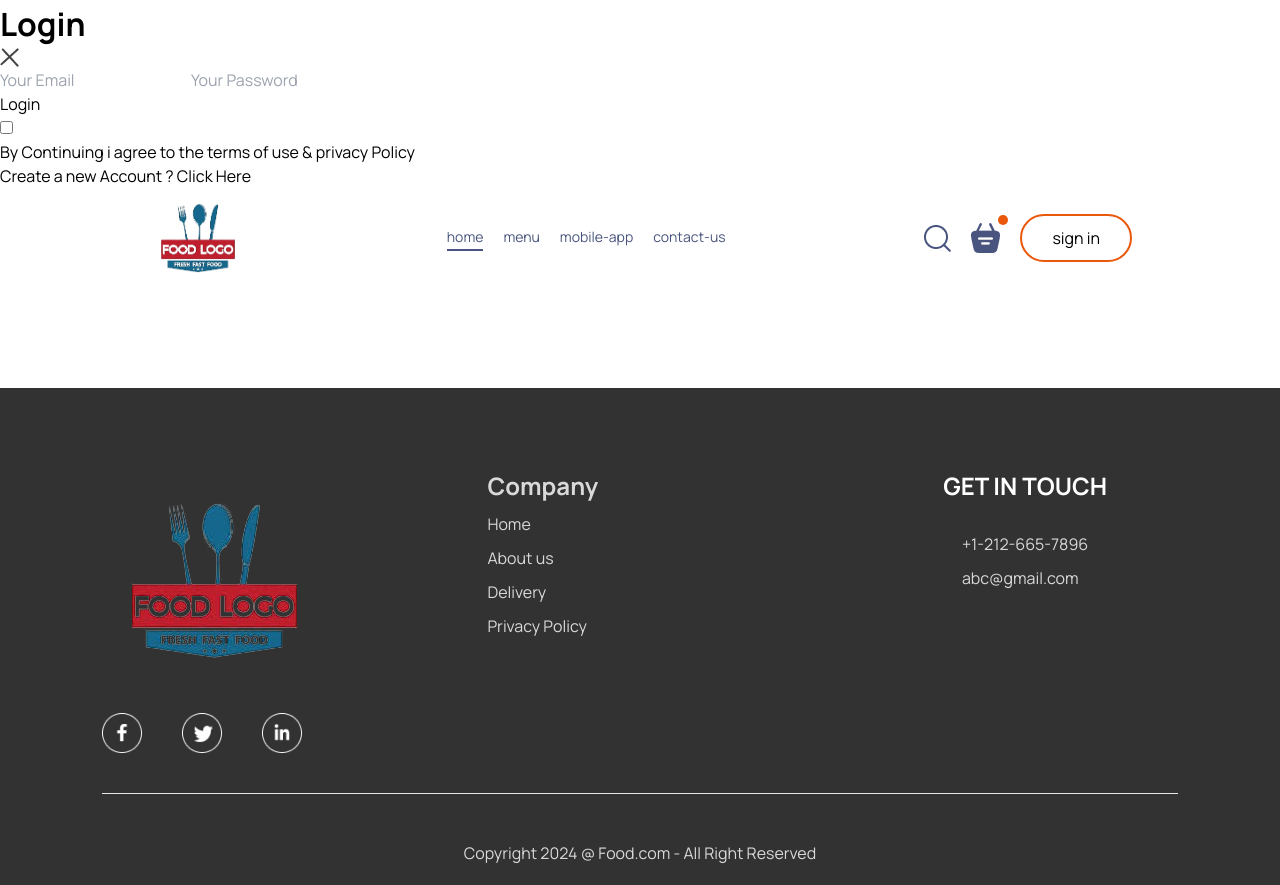
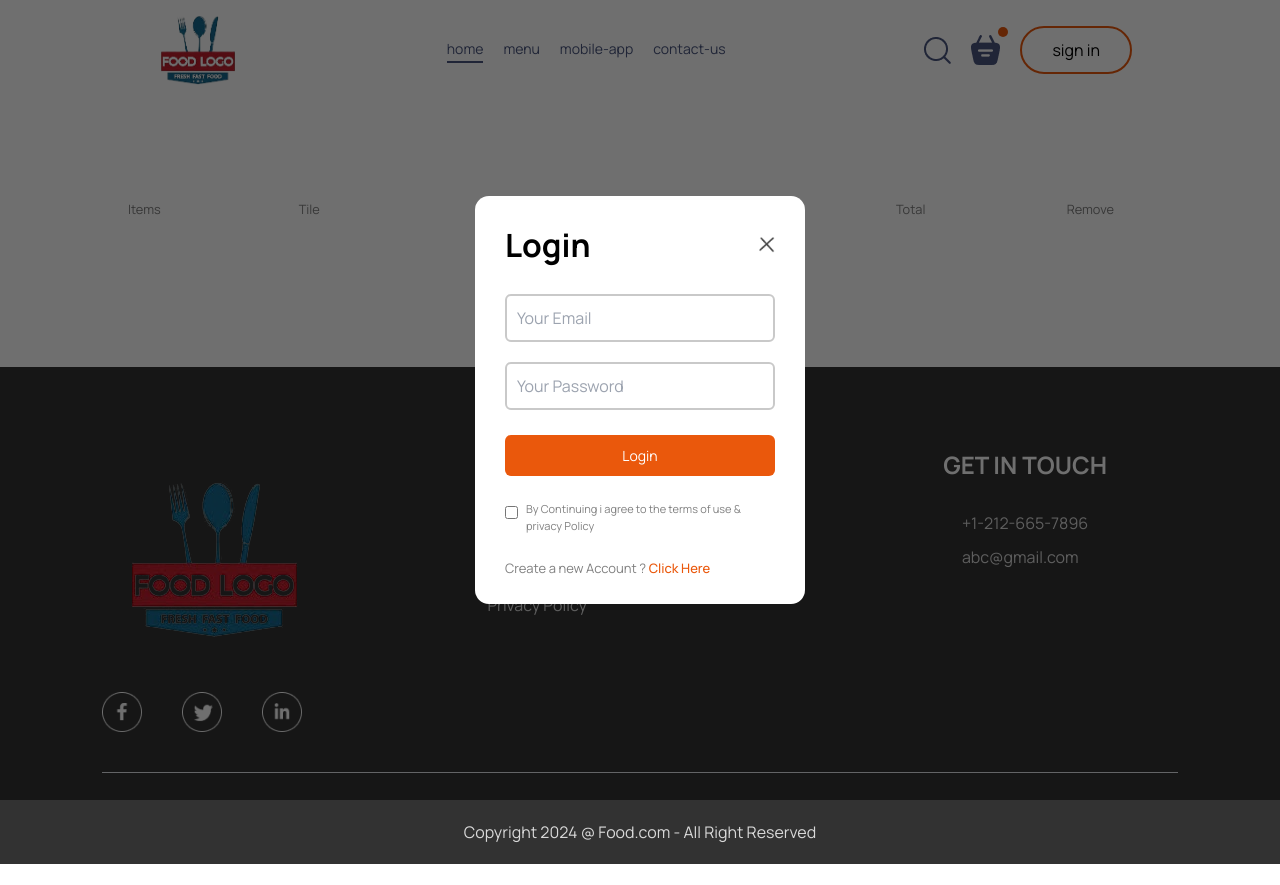
Before and after one commit to SalmanMohammed2001/Food-Deliviry-Frontend, a React app: page /cart in a window 1280 px wide. Both pictures are taken after a click on the button "sign in". After the commit the page ends 864 px from the top, so only its background shows below. Built offline with nearby package versions, Linux system fonts and the light colour scheme; the HTML template or start-up script is replaced by a standard one.

Commit message:
cart Componet show cart Items and remove cart items

```diff
--- a/src/App.css
+++ b/src/App.css
@@ -52,6 +52,45 @@ a{
     transform: scale(1.05);
 }
 
+
+
+
+/*=========login popup*/
+.login-popup-container{
+    place-self: center;
+    width: max(23vw,330px);
+    color: #808080;
+    background-color: white;
+    display: flex;
+    flex-direction: column;
+    gap: 25px;
+    padding: 25px 30px ;
+    border-radius: 14px;
+    animation: fadeIn 0.5s;
+}
+
+
+/*=========login popup*/
+
+
+
+/*=========cart============================*/
+
+.cart-item-title{
+    display: grid;
+    grid-template-columns: 1fr 1.5fr 1fr 1fr 1fr 0.5fr;
+    align-items: center;
+    color: grey;
+    font-size: max(1vw,12px);
+}
+
+
+.cart-item-item{
+    margin: 10px 0;
+    color: black;
+}
+
+/*=====================================*/
 @media (max-width: 1050px) {
     .navbar .logo{
         width: 140px;
--- a/src/components/LoginPopup/LoginPopup.tsx
+++ b/src/components/LoginPopup/LoginPopup.tsx
@@ -1,4 +1,5 @@
 import {useState} from "react";
+// @ts-ignore
 import {assets} from "../../assets/assets";
 
 
@@ -8,27 +9,27 @@ const LoginPopup=({setShowLogin})=>{
 
 
     return(
-        <div className={"login-popup"}>
-            <form action="" className={"login-popup-container"}>
-                <div className={"login-popup-title"}>
+        <div className={"login-popup absolute z-20 w-[100%] h-[100%] bg-[#00000090] grid"}>
+            <form action="" className={"login-popup-container "}>
+                <div className={"login-popup-title flex justify-between items-center text-black"}>
                     <h2 className={"text-[32px] font-bold"}>{currState}</h2>
-                    <img onClick={()=>setShowLogin(false)} src={assets.cross_icon} alt=""/>
+                    <img className={"w-[16px] cursor-pointer"} onClick={()=>setShowLogin(false)} src={assets.cross_icon} alt=""/>
                 </div>
 
-                <div className={"login-popup-input"}>
-                    {currState === "Login" ? <></> : <input type="text" placeholder={"Your Name"} required/>}
+                <div className={"login-popup-input flex flex-col gap-[20px]"}>
+                    {currState === "Login" ? <></> : <input className={"outline-none  p-[10px] border-[#c9c9c9] border-2 border-solid rounded-md  "} type="text" placeholder={"Your Name"} required/>}
 
-                    <input type="email" placeholder={"Your Email"} required/>
-                    <input type="password" placeholder={"Your Password"} required/>
+                    <input  className={"outline-none  p-[10px] border-[#c9c9c9] border-2 border-solid rounded-md  "} type="email" placeholder={"Your Email"} required/>
+                    <input  className={"outline-none   p-[10px] border-[#c9c9c9] border-2 border-solid rounded-md "} type="password" placeholder={"Your Password"} required/>
                 </div>
 
-                <button>{currState == "Sign Up"?"Create Account":"Login"}</button>
-                <div className="login-popup-condation">
-                    <input type="checkbox" required/>
-                    <p>By Continuing  i agree to the terms of use  & privacy Policy</p>
+                <button className={"border-none p-[10px] text-white bg-orange-600 text-[14px] cursor-pointer rounded-md"}>{currState == "Sign Up"?"Create Account":"Login"}</button>
+                <div className="login-popup-condation flex items-start gap-[8px] mt-[-15x]">
+                    <input type="checkbox" className={"mt-[5px]"} required/>
+                    <p className={"text-[11px]"}>By Continuing  i agree to the terms of use  & privacy Policy</p>
                 </div>
-                {currState === "Login" ? <p>Create a new Account ? <span onClick={()=>setCurrState("Sign Up")}> Click Here</span></p> :
-                    <p>Already Have an account ? <span onClick={()=>setCurrState("Login")}> Login here</span></p>}
+                {currState === "Login" ? <p className={"text-[13px]"}>Create a new Account ? <span className={"text-orange-600 font-[500] cursor-pointer "} onClick={()=>setCurrState("Sign Up")}> Click Here</span></p> :
+                    <p className={"text-[13px]"}>Already Have an account ? <span className={"text-orange-600 font-[500] cursor-pointer "} onClick={()=>setCurrState("Login")}> Login here</span></p>}
 
 
             </form>
--- a/src/components/navbar/NavBar.tsx
+++ b/src/components/navbar/NavBar.tsx
@@ -3,6 +3,7 @@ import {assets} from '../../assets/assets.js'
 import {useState} from "react";
 import {Link} from "react-router-dom";
 
+// @ts-ignore
 const NavBar = ({setShowLogin}) => {
 
     const [menu,setMenu]=useState("home");
@@ -10,7 +11,7 @@ const NavBar = ({setShowLogin}) => {
     return (
 
         <div className={"container  navbar py-[20] flex items-center justify-between"}>
-            <img src={assets.food_logo} alt="" className={"w-[100px] h-[100px] logo"}/>
+     <Link to={"/"}>      <img src={assets.food_logo} alt="" className={"w-[100px] h-[100px] logo"}/> </Link>
 
             <ul className={" navbar-menu gap-[20px] text-[#49557e] text-[14px] cursor-pointer hidden  md:flex"}>
                 <Link to={"/"} onClick={()=>setMenu("home")}   className={menu=="home" ? "active" :""} >home</Link>
@@ -21,7 +22,7 @@ const NavBar = ({setShowLogin}) => {
             <div className={"navbar-right  flex  items-center gap-[20px] "}>
                 <img className={""} src={assets.search_icon} alt=""/>
                 <div className={"relative  nav-bar-search-icon"}>
-                    <img src={assets.basket_icon} alt=""/>
+                 <Link to={'/cart'}>   < img src={assets.basket_icon} alt=""/> </Link>
                     <div className={" dot absolute min-w-[10px] min-h-[10px] bg-orange-600  rounded-[50px] top-[-8px] right-[-8px]"}></div>
                 </div>
                 <button onClick={()=>setShowLogin(true)}
--- a/src/pages/Cart/Cart.tsx
+++ b/src/pages/Cart/Cart.tsx
@@ -1,8 +1,50 @@
+import {useContext} from "react";
+import  {StoreContext} from "../../context/StoreContext.tsx";
 
 
 const Cart=()=>{
+
+    const {cartItems,food_list,removeFromCart}=useContext(StoreContext)
+
+
     return(
-        <div></div>
+        <div className={"cart mt-[100px]"}>
+            <div className="cart-items">
+                <div className="cart-item-title ">
+                    <p>Items</p>
+                    <p>Tile</p>
+                    <p>Price</p>
+                    <p>Quantity</p>
+                    <p>Total</p>
+                    <p>Remove</p>
+                </div>
+                <br/>
+                <br/>
+
+                {
+                    food_list.map((item,index)=>{
+                        if(cartItems[item._id]>0){
+                            return (
+                                <div>
+                                <div key={index} className={"cart-item-title cart-item-item my-[10px] text-black"}>
+                                    <img src={item.image} alt="" className={"w-[50px]"}/>
+                                    <p>{item.name}</p>
+                                    <p>${item.price}</p>
+                                    <p>{cartItems[item._id]}</p>
+                                    <p>{item.price *cartItems[item._id] }</p>
+                                    <p onClick={()=>removeFromCart(item._id)} className={"cross  cursor-pointer"}>x</p>
+                                </div>
+                                    <hr className={"h-[1px] bg-[#e2e2e2] border-none"}/>
+
+                                </div>
+                            )
+                        }
+                    })
+                }
+
+            </div>
+
+        </div>
     )
 }
 export default Cart;
```
